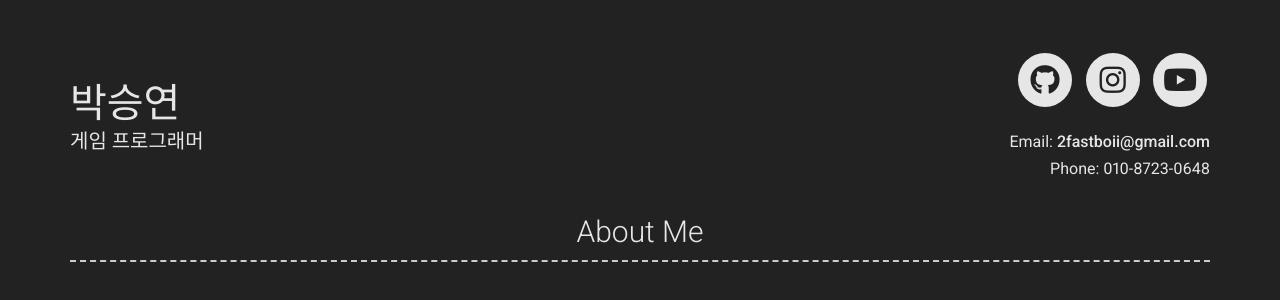
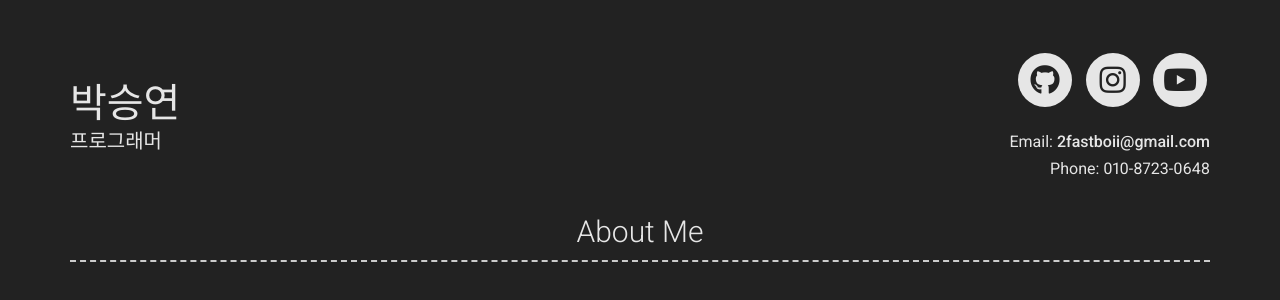
Before and after one commit to new6ie3/new6ie3.github.io, a Jekyll site: the page built from index.md, in a window 1280 px wide and 900 px high. Shown: the top 300 px of the window. Built offline with Jekyll 4.4.1, drawn with Linux system fonts in a browser that asks for light colours; nearby versions of some CDN libraries; grey boxes are pictures that could not be loaded.

Commit message:
Update _config.yml

```diff
--- a/_config.yml
+++ b/_config.yml
@@ -7,7 +7,7 @@ version: 2
 
 # Personal info
 name: 박승연
-title: 게임 프로그래머
+title: 프로그래머
 email: 2fastboii@gmail.com
 # email_title: Email (Email title override)
 phone: 010-8723-0648
```
